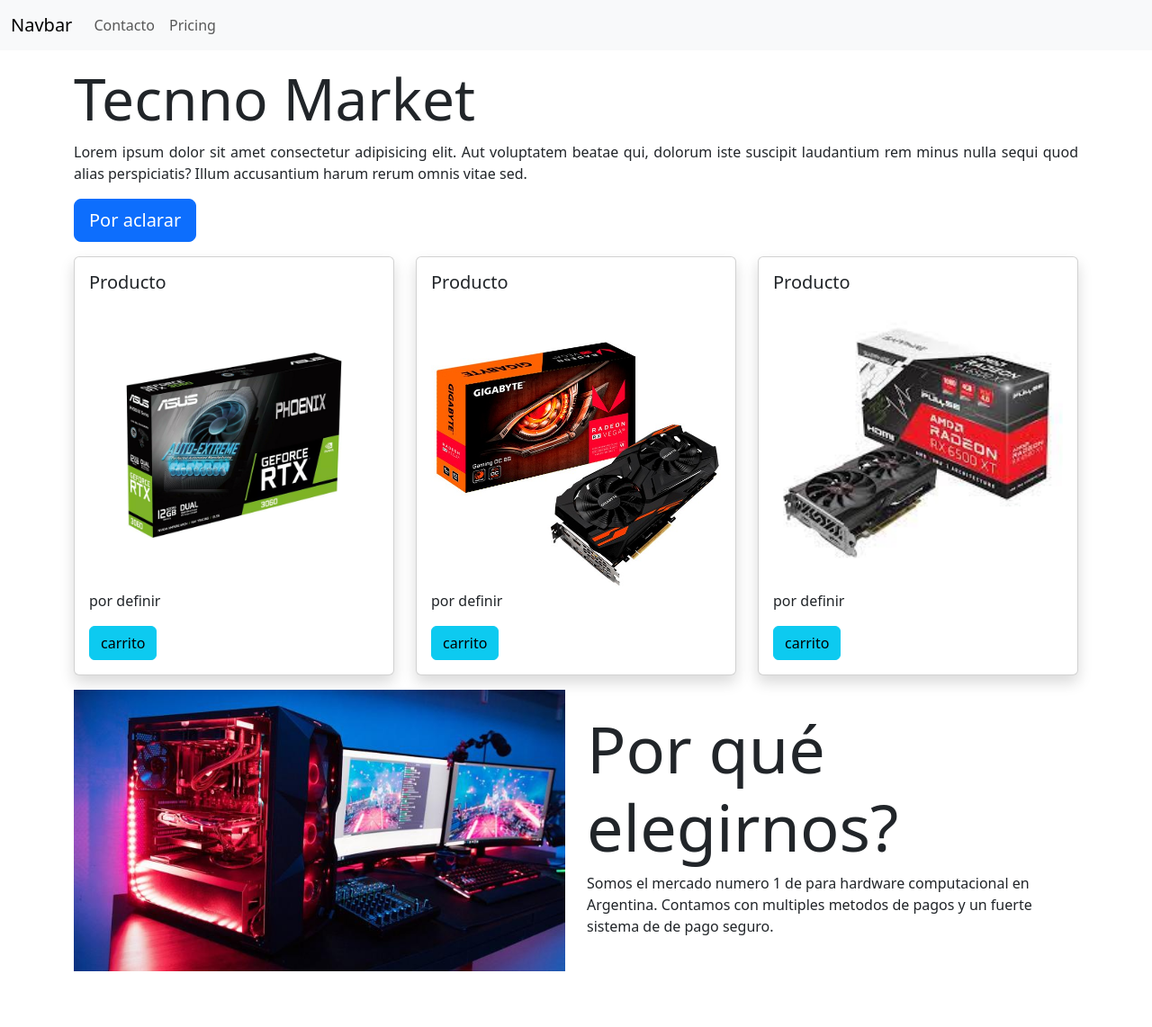
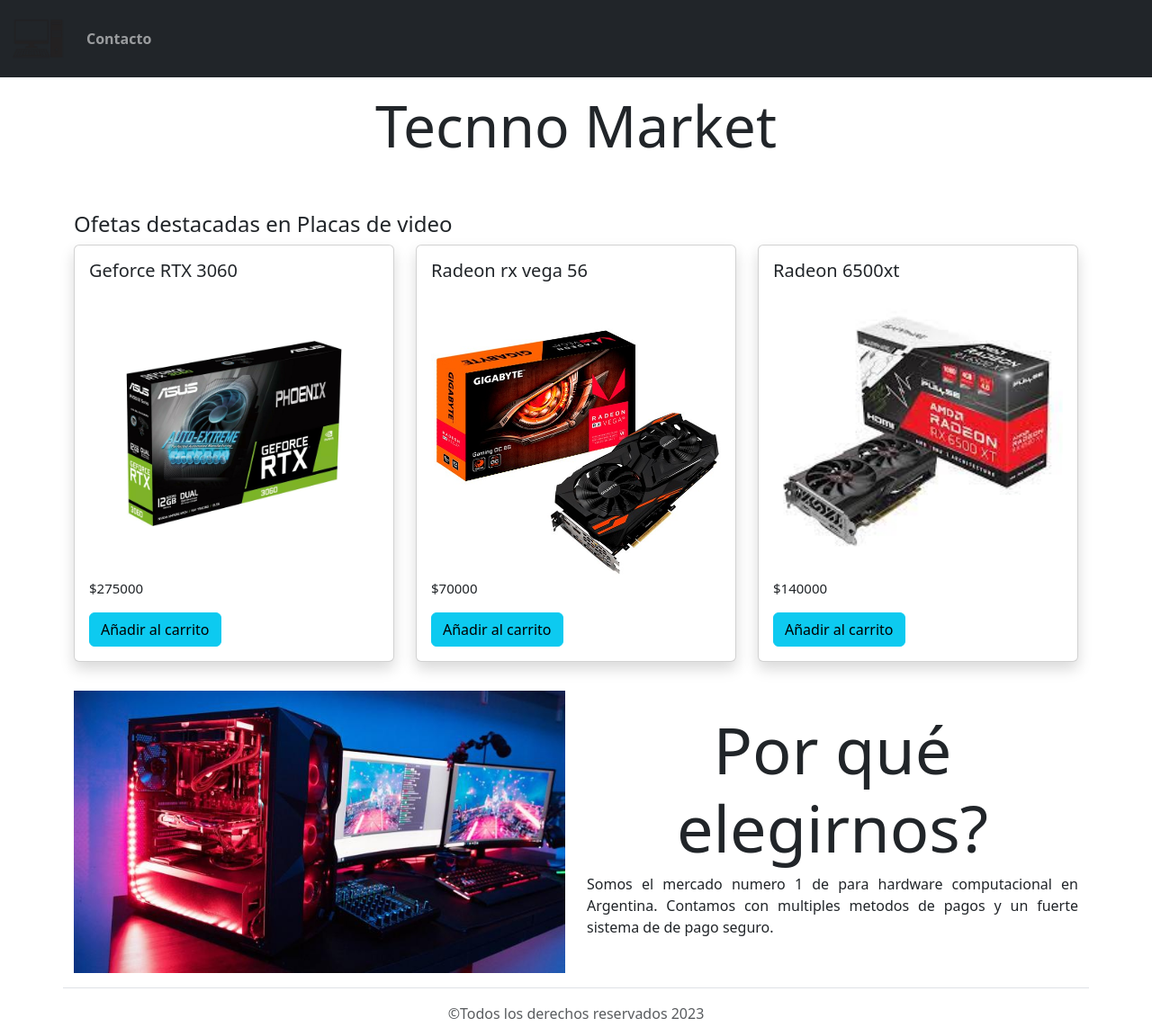
Before and after one commit to Ulgar7/PreEntrega2MarianoLovisotto, a plain HTML site: page index.html in a window 1280 px wide. Shown: the whole page at 90% size. Before the commit the page ends 1096 px from the top, so only its background shows below. Drawn offline with nearby package versions, Linux system fonts and the light colour scheme.

Commit message:
final details done, maybe ready

```diff
--- a/index.html
+++ b/index.html
@@ -10,13 +10,14 @@
     <script src="https://cdn.jsdelivr.net/npm/bootstrap@5.3.0-alpha3/dist/js/bootstrap.bundle.min.js" integrity="sha384-ENjdO4Dr2bkBIFxQpeoTz1HIcje39Wm4jDKdf19U8gI4ddQ3GYNS7NTKfAdVQSZe" crossorigin="anonymous"></script>
     <!-- personal css -->
     <link rel="stylesheet" href="./style.css">
+    <link rel="icon" type="image/jpg" href="./assets/logo oficial.png"/>
     <title>Document</title>
 </head>
 <body>
     <header>
-    <nav class="navbar navbar-expand-lg bg-body-tertiary">
+    <nav class="navbar navbar-expand-lg navbar-dark bg-dark">
         <div class="container-fluid">
-          <a class="navbar-brand" href="#">Navbar</a>
+          <a class="navbar-brand" href="#"> <img src="./assets/logo oficial.png" width="60px" alt=""></a>
           <button class="navbar-toggler" type="button" data-bs-toggle="collapse" data-bs-target="#navbarNav" aria-controls="navbarNav" aria-expanded="false" aria-label="Toggle navigation">
             <span class="navbar-toggler-icon"></span>
           </button>
@@ -25,68 +26,68 @@
               <li class="nav-item">
                 <a class="nav-link" href="./pages/contact.html">Contacto</a>
               </li>
-              <li class="nav-item">
-                <a class="nav-link" href="#">Pricing</a>
-              </li>
             </ul>
           </div>
         </div>
       </nav>
     </header>
+    <main>
     <div class="container my-3">
         <div class="row">
-        <h1 class="display-3">Tecnno Market</h1>
-        <p class="textJustify">Lorem ipsum dolor sit amet consectetur adipisicing elit. Aut voluptatem beatae qui, dolorum iste suscipit laudantium rem minus nulla sequi quod alias perspiciatis? Illum accusantium harum rerum omnis vitae sed.</p>
-        <p>
-            <a class="btn btn-primary btn-lg " href="#" role="button">Por aclarar</a>
-        </p>
+        <h1 class="display-3 text-center">Tecnno Market</h1>
         </div>
 
-        <div class="row ">
+        <div class="row  mt-5">
+            <h4> Ofetas destacadas en Placas de video</h4>
             <div class="col-sm-12 col-md-6 col lg-4 col-xl-4 mb-3">
                 <div class="card shadow">
                     <div class="card-body">
-                        <h5 class="card-title">Producto</h5>
+                        <h5 class="card-title"> Geforce RTX 3060</h5>
                         <img src="./assets/placa de video.jpg" width="100%" alt="">
-                        <p class="card-text">por definir</p>
-                        <a href="" class="btn btn-info"> carrito</a>
+                        <p class="card-text">$275000</p>
+                        <a href="" class="btn btn-info"> Añadir al carrito</a>
                     </div>
                 </div>
             </div>
             <div class="col-sm-12 col-md-6 col lg-4 col-xl-4 mb-3">
                 <div class="card shadow">
                     <div class="card-body">
-                        <h5 class="card-title">Producto</h5>
+                        <h5 class="card-title">Radeon rx vega 56</h5>
                         <img src="./assets/placa de video radeon vega.jpg" width="100%" alt="">
-                        <p class="card-text">por definir</p>
-                        <a href="" class="btn btn-info"> carrito</a>
+                        <p class="card-text">$70000</p>
+                        <a href="" class="btn btn-info"> Añadir al carrito</a>
                     </div>
                 </div>
             </div>
             <div class="col-sm-12 col-md-6 col lg-4 col-xl-4 mb-3">
                 <div class="card shadow">
                     <div class="card-body">
-                        <h5 class="card-title">Producto</h5>
+                        <h5 class="card-title">Radeon 6500xt</h5>
                         <img src="./assets/placa de video radeon.jpg" width="100%" alt="">
-                        <p class="card-text">por definir</p>
-                        <a href="" class="btn btn-info"> carrito</a>
+                        <p class="card-text">$140000</p>
+                        <a href="" class="btn btn-info">Añadir al carrito</a>
                     </div>
                 </div>
             </div>
 
         </div>
 
+
+    </div>
+</main>
+<footer>
+    <div class="container border-bottom pb-3 mb-3">
         <div class="row align-items-center">
             <div class="col-sm-12 col-md-6 col lg-6 col-xl-6">
                 <img src="./assets/centro.jpeg" class="img-fluid" alt="centro">
             </div>
             <div class="col-sm-12 col-md-6 col lg-6 col-xl-6">
-                <h1 class="display-2"> Por qué elegirnos?</h1>
-                <p> Somos el mercado numero 1 de para hardware computacional en Argentina. Contamos con multiples metodos de pagos y un fuerte sistema de de pago seguro.</p>
+                <h1 class="display-2 text-center mb-2"> Por qué elegirnos?</h1>
+                <p class="textJustify"> Somos el mercado numero 1 de para hardware computacional en Argentina. Contamos con multiples metodos de pagos y un fuerte sistema de de pago seguro.</p>
             </div>
         </div>
     </div>
-
-
+    <p class="text-center text-muted">©Todos los derechos reservados 2023</p>
+</footer>
 </body>
 </html>
--- a/style.css
+++ b/style.css
@@ -1,8 +1,28 @@
+
 .textJustify{
     text-align: justify;
 }
 .card:hover{
+    transition: all .75s ease;
     zoom: 90%;
-    transition: all .50s ease;
     opacity: 0,7;
+    color: gold;
 }
+
+.card-text{
+    text-align: justify;
+}
+
+.nav-link{
+    font-weight: 600 ;
+}
+
+main{
+    font-size: 15px;
+}
+
+@media(max-width: 576px){
+    .card-text{
+        font-size: 0.8rem;
+    }
+}
```
Also changed, not shown: pages/contact.html (+5 -4 lines), assets/logo oficial.png (added), 1 other file.
